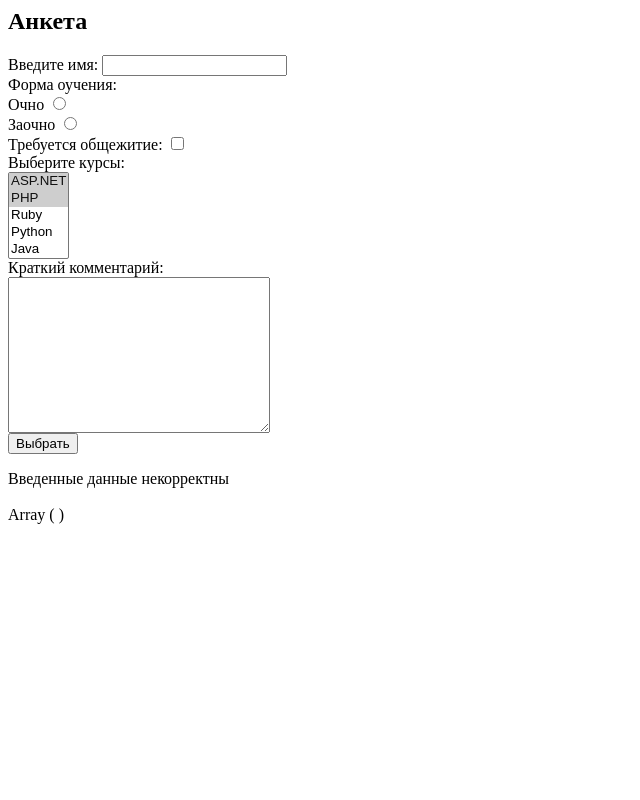
After one commit to atutby/PHP_first, a PHP site: page /input.php in a window 1280 px wide. The commit adds this page. Shown: the whole page, without its empty margins (0-640 px from the left). Run offline with PHP 8.4, Linux system fonts and the light colour scheme.

Commit message:
Пример обработки форм

```diff
--- a/get.php
+++ b/get.php
@@ -10,12 +10,16 @@ if(isset($_GET['age']))
 {
 	$age = $_GET['age'];
 }
-echo "Ваш логин: $login <br> Ваш возраст: $age";
+echo "Ваш логин: $login <br> Ваш возраст: $age <br>";
 
+$remember = $_GET['remember'];
+echo $remember . "<br>";
 ?>
 
 <form action="" method="GET">
 Логин: <input type="text" name="login"/><br><br>
 Логин: <input type="text" name="age"/><br><br>
+
+<input type="checkbox" name="remember" value="1">
 <input type="submit" value="Отправить">
 </form>
--- a/index.php
+++ b/index.php
@@ -10,6 +10,7 @@
 <a href="http://localhost:8080/form.php">http://localhost:8080/form.php</a>
 </li>
 <li><a href="http://localhost:8080/get.php?login=mailcom&age=22">http://localhost:8080/get.php</a></li>
+<li><a href="http://localhost:8080/input.php">http://localhost:8080/input.php</a></li>
 <li>
 </li>
 </ul>
--- /dev/null
+++ b/input.php
@@ -0,0 +1,64 @@
+<h2>Анкета</h2>
+<form action="input.php" method="POST">
+
+	<label for="firstname">Введите имя:</label>
+	<input type="text" name="firstname" id="firstname" required>
+	<div>Форма оучения: <br>
+		<label for="day">Очно</label>
+		<input type="radio" name="eduform" id="day" value="очно"><br>
+		<label for="night">Заочно</label>
+		<input type="radio" name="eduform" id="night" value="заочно"><br>
+	</div>
+	<div><label for="hostel">Требуется общежитие:</label>
+		<input type="checkbox" name="hostel" id="hostel">
+	</div>
+	<div>Выберите курсы: <br>
+		<select name="courses[]" size="5" multiple id="courses">
+			<option value="ASP.NET" selected>ASP.NET</option>
+			<option value="PHP" selected>PHP</option>
+			<option value="Ruby">Ruby</option>
+			<option value="Python">Python</option>
+			<option value="Java">Java</option>
+		</select>
+	</div>
+	<div>
+		<label for="comment">Краткий комментарий:</label>	 <br>
+		<textarea name="comment" id="comment" cols="30" rows="10"></textarea>
+	</div>
+	<input type="submit" value="Выбрать">
+
+</form>
+
+<?php
+if(isset($_POST['firstname']) && isset($_POST['eduform']) &&
+    isset($_POST['comment']) && isset($_POST['courses']))
+{
+    $name = htmlentities($_POST['firstname']);
+    $eduform = htmlentities($_POST['eduform']);
+    $hostel = "нет";
+    if(isset($_POST['hostel'])) $hostel = "да";
+    $comment = htmlentities($_POST['comment']);
+    $courses = $_POST['courses'];
+    $output ="
+    <html>
+    <head>
+    <title>Анкетные данные</title>
+    </head>
+    <body>
+    Вас зовут: $name<br />
+    Форма обучения: $eduform<br />
+    Требуется общежитие: $hostel<br />
+    Выбранные курсы:
+    <ul>";
+    foreach($courses as $item)
+        $output.="<li>" . htmlentities($item) . "</li>";
+    $output.="</ul><p>$comment</p></body></html>";
+    echo $output;
+}
+else
+{
+    echo "Введенные данные некорректны <br><br>";
+}
+
+print_r($_POST);
+?>
```
Also changed, not shown: form.php (+57 -4 lines), 2 other files.
